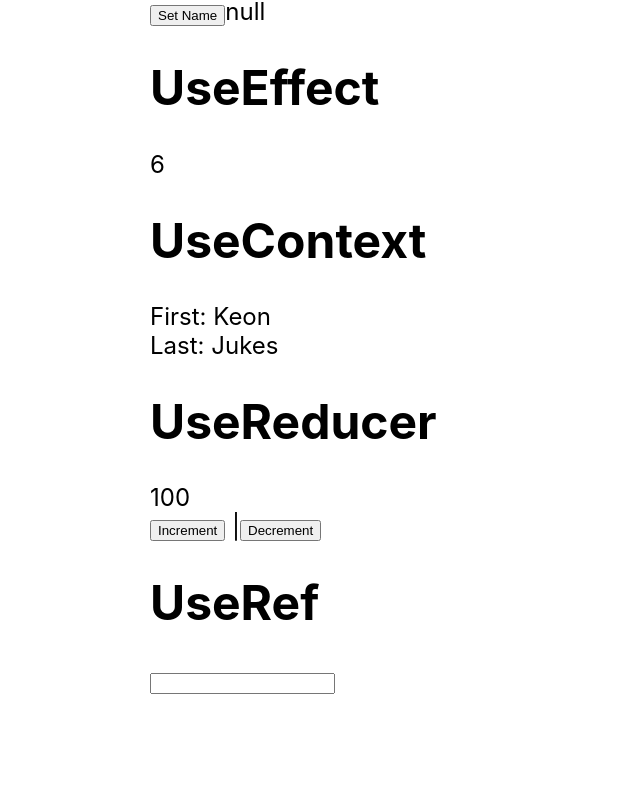
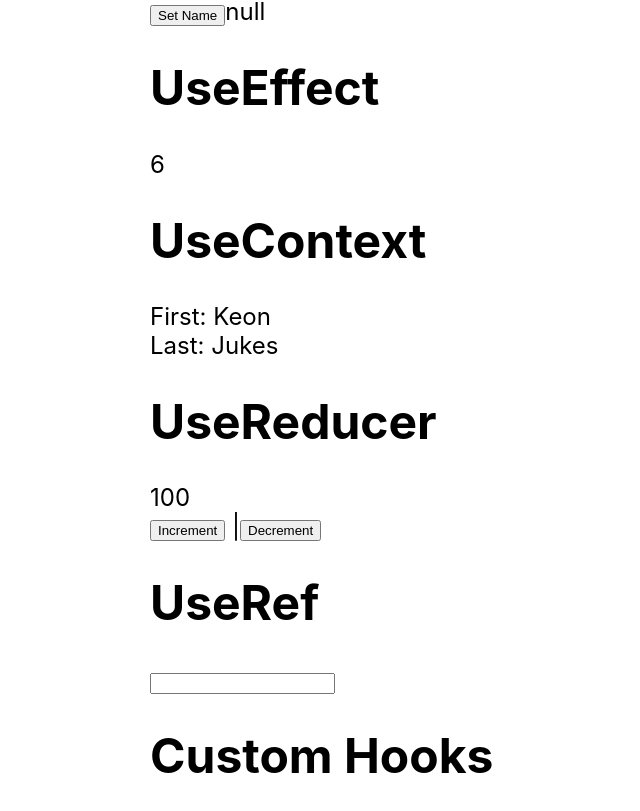
Before and after one commit to Keon-Jukes/meal-tracker, a React (Create React App) app: page / in a window 1280 px wide. Shown: the part 171-982 px from the top of the page, without its empty margins (90-730 px from the left). Before the commit the page ends 881 px from the top, so only its background shows below. Built offline with nearby package versions, Linux system fonts and the light colour scheme; no server answers.

Commit message:
finished custom hooks

```diff
--- a/src/App.tsx
+++ b/src/App.tsx
@@ -3,6 +3,7 @@ import UseEffectComponent from "./UseEffectComponent";
 import UseContextComponent from "./UseContextComponent";
 import UseReducerComponent from "./UseReducerComponent";
 import UseRefComponent from "./UseRefComponent";
+import CustomHookComponent from "./CustomHookComponent";
 
 function App() {
   return (
@@ -17,6 +18,8 @@ function App() {
       <UseReducerComponent />
       <h1>UseRef</h1>
       <UseRefComponent />
+      <h1>Custom Hooks</h1>
+      <CustomHookComponent />
     </div>
   );
 }
```
